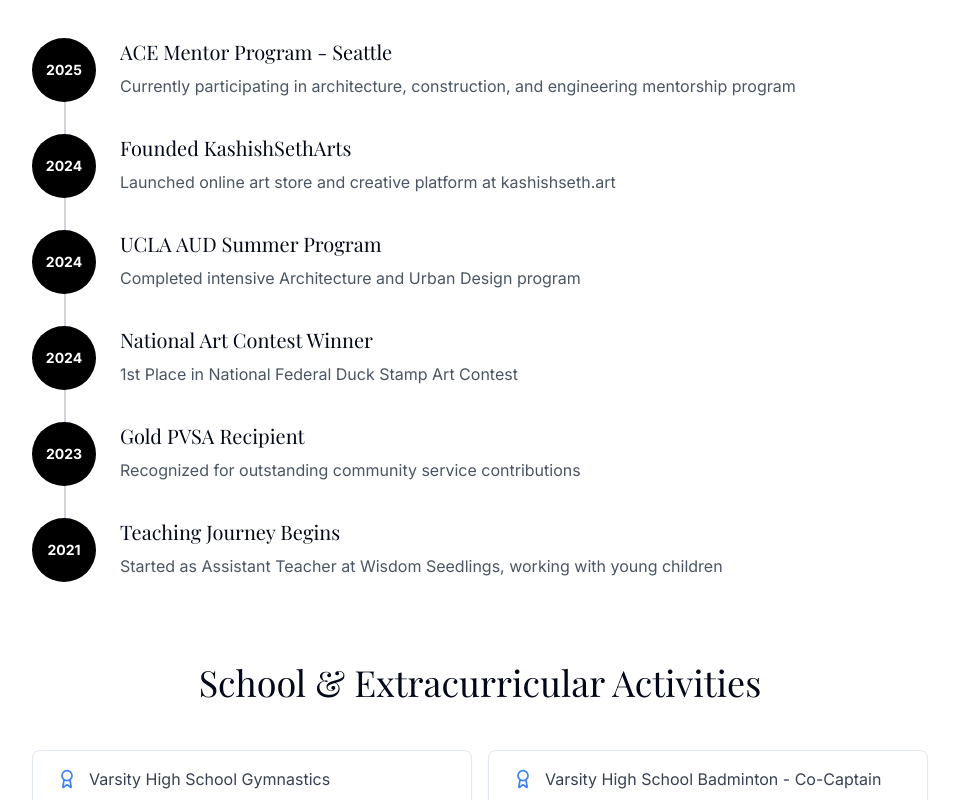
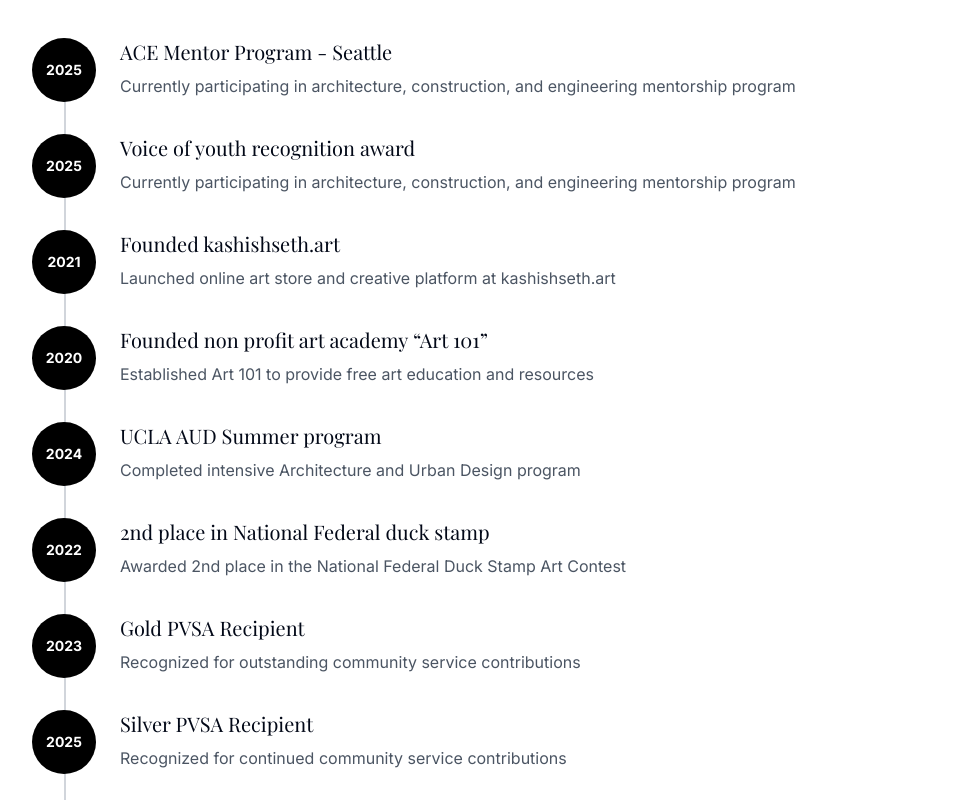
Before and after one commit to udaykamboj/kashish-art-website, a Next.js app: page /about in a window 1280 px wide. Shown: the part 1420-2220 px from the top of the page, without its empty margins (160-1119 px from the left). Built offline with nearby package versions, Linux system fonts and the light colour scheme; no server answers; a web font is replaced by a local one.

Commit message:
Update achievements and awards in About page

```diff
--- a/app/about/page.tsx
+++ b/app/about/page.tsx
@@ -12,19 +12,29 @@ const timeline = [
     description: "Currently participating in architecture, construction, and engineering mentorship program",
   },
   {
-    year: "2024",
-    title: "Founded KashishSethArts",
+    year: "2025",
+    title: "Voice of youth recognition award ",
+    description: "Currently participating in architecture, construction, and engineering mentorship program",
+  },
+  {
+    year: "2021",
+    title: "Founded kashishseth.art",
     description: "Launched online art store and creative platform at kashishseth.art",
   },
   {
+    year: "2020",
+    title: "Founded non profit art academy “Art 101”",
+    description: "Established Art 101 to provide free art education and resources",
+  },
+  {
     year: "2024",
-    title: "UCLA AUD Summer Program",
+    title: "UCLA AUD Summer program",
     description: "Completed intensive Architecture and Urban Design program",
   },
   {
-    year: "2024",
-    title: "National Art Contest Winner",
-    description: "1st Place in National Federal Duck Stamp Art Contest",
+    year: "2022",
+    title: "2nd place in National Federal duck stamp",
+    description: "Awarded 2nd place in the National Federal Duck Stamp Art Contest",
   },
   {
     year: "2023",
@@ -32,7 +42,12 @@ const timeline = [
     description: "Recognized for outstanding community service contributions",
   },
   {
-    year: "2021",
+    year: "2025",
+    title: "Silver PVSA Recipient",
+    description: "Recognized for continued community service contributions",
+  },
+  {
+    year: "2020",
     title: "Teaching Journey Begins",
     description: "Started as Assistant Teacher at Wisdom Seedlings, working with young children",
   },
@@ -76,6 +91,7 @@ const activities = [
   "FBLA, HOSA, TSA State Qualifier (2024-2025)",
   "Teen Arts Council Member - Graphic Designer",
   "Fashion Commercial Modeling",
+  "ACE Mentor Program"
 ]
 
 export default function AboutPage() {
```
